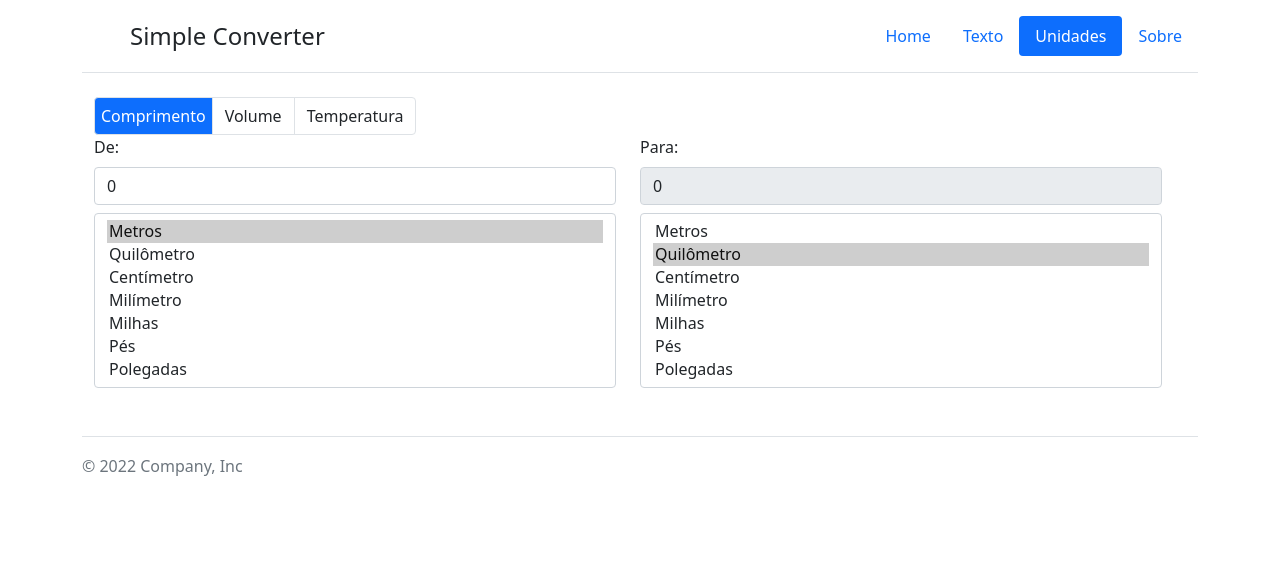
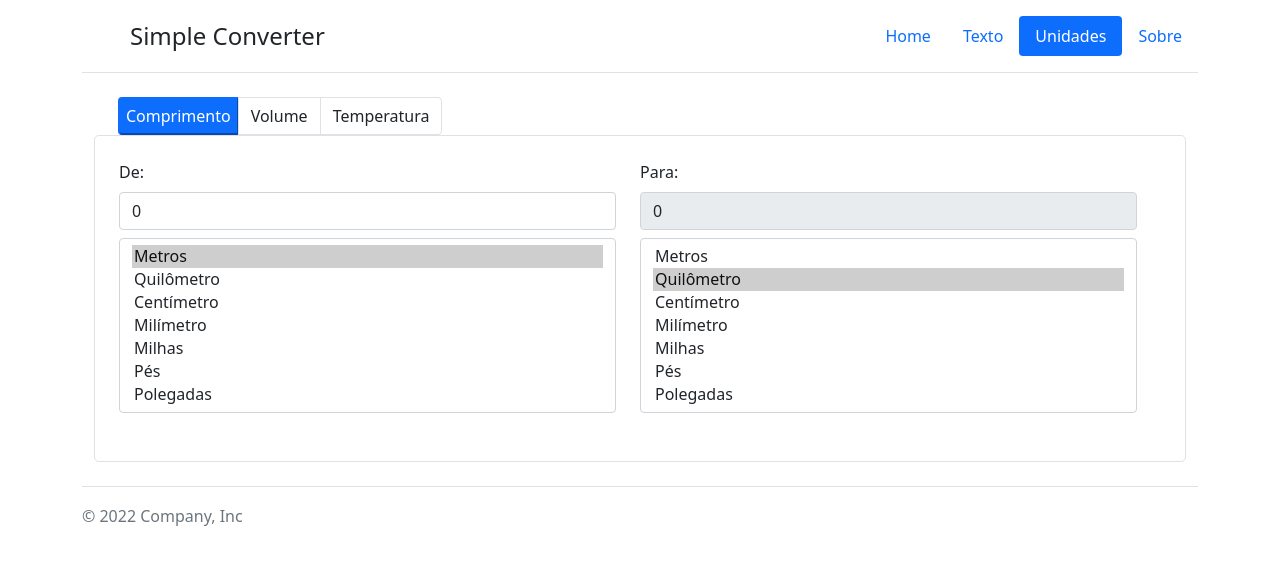
Before and after one commit to hugoluiz1984/conversores, a Next.js app: page /Unidades in a window 1280 px wide. Shown: the top 564 px of the page. Built offline with nearby package versions, Linux system fonts and the light colour scheme.

Commit message:
Melhoria na aparência das Unidades

```diff
--- a/pages/Unidades/index.js
+++ b/pages/Unidades/index.js
@@ -18,12 +18,13 @@ export default function Numeros() {
         <meta name="description" content="Generated by create next app" />
         <link rel="icon" href="/favicon.ico" />
       </Head>
-        <div>
-          <div className="btn-group" role="group" aria-label="Basic mixed styles example">
-            <button type="button" className={type===0?'bnt border rounded-start btn-primary':"btn rounded-start border"} onClick={()=>{tipo(0)}}>Comprimento</button>
-            <button type="button" className={type===1?'bnt border btn-primary':"btn border"} onClick={()=>{tipo(1)}}>Volume</button>
-            <button type="button" className={type===2?'bnt border rounded-end btn-primary':"btn rounded-end border"} onClick={()=>{tipo(2)}}>Temperatura</button>
+        <div className=''>
+          <div className="btn-group ps-4" role="group" aria-label="Basic mixed styles example">
+            <button type="button" className={type===0?'bnt rounded-start btn-primary':"btn rounded-start border"} onClick={()=>{tipo(0)}}>Comprimento</button>
+            <button type="button" className={type===1?'bnt btn-primary':"btn border"} onClick={()=>{tipo(1)}}>Volume</button>
+            <button type="button" className={type===2?'bnt rounded-end btn-primary':"btn rounded-end border"} onClick={()=>{tipo(2)}}>Temperatura</button>
           </div>
+          <div className='border rounded-3 p-4'>
           {
             type===0&&<Comprimento />
           }{
@@ -32,6 +33,7 @@ export default function Numeros() {
           {
             type===2&& <Temperatura />
           }
+          </div>
 
         </div>
     </div>
```
